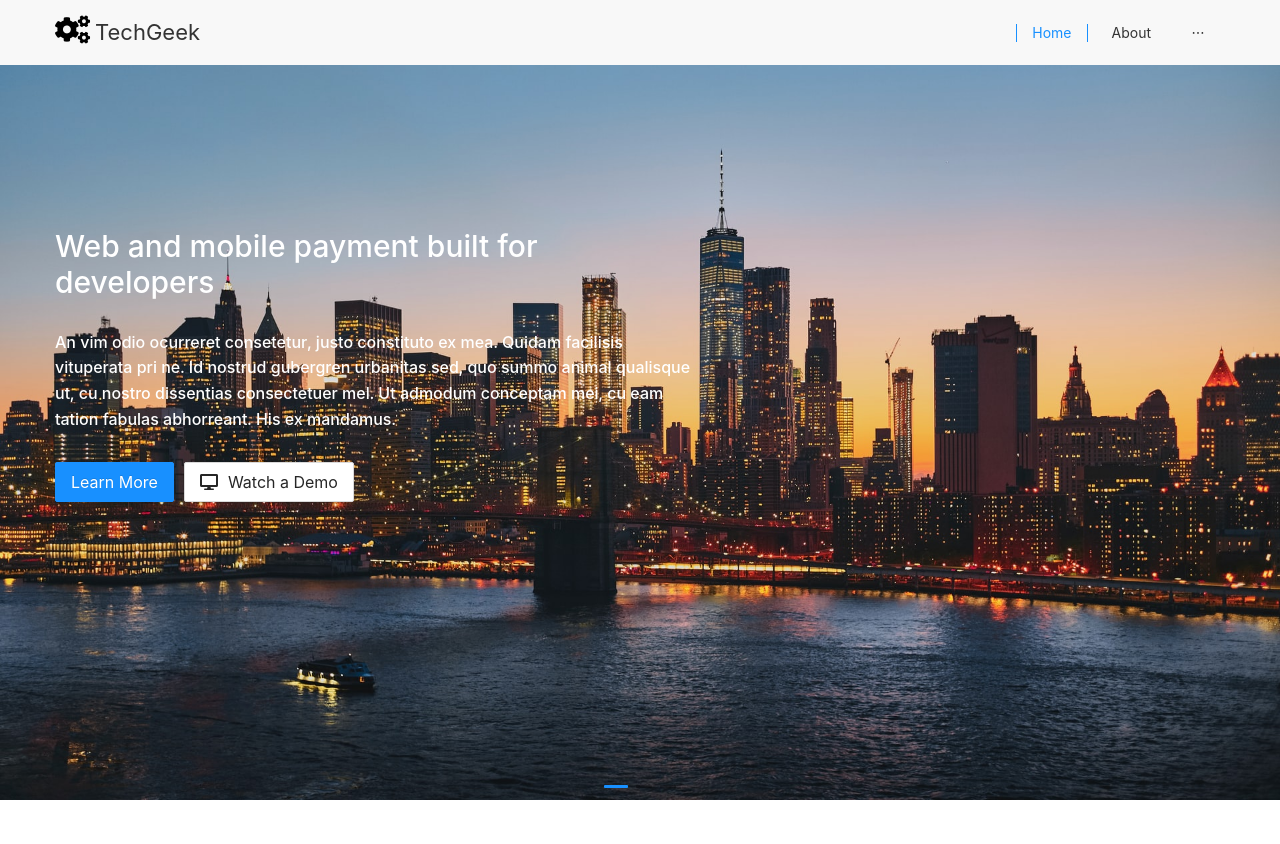
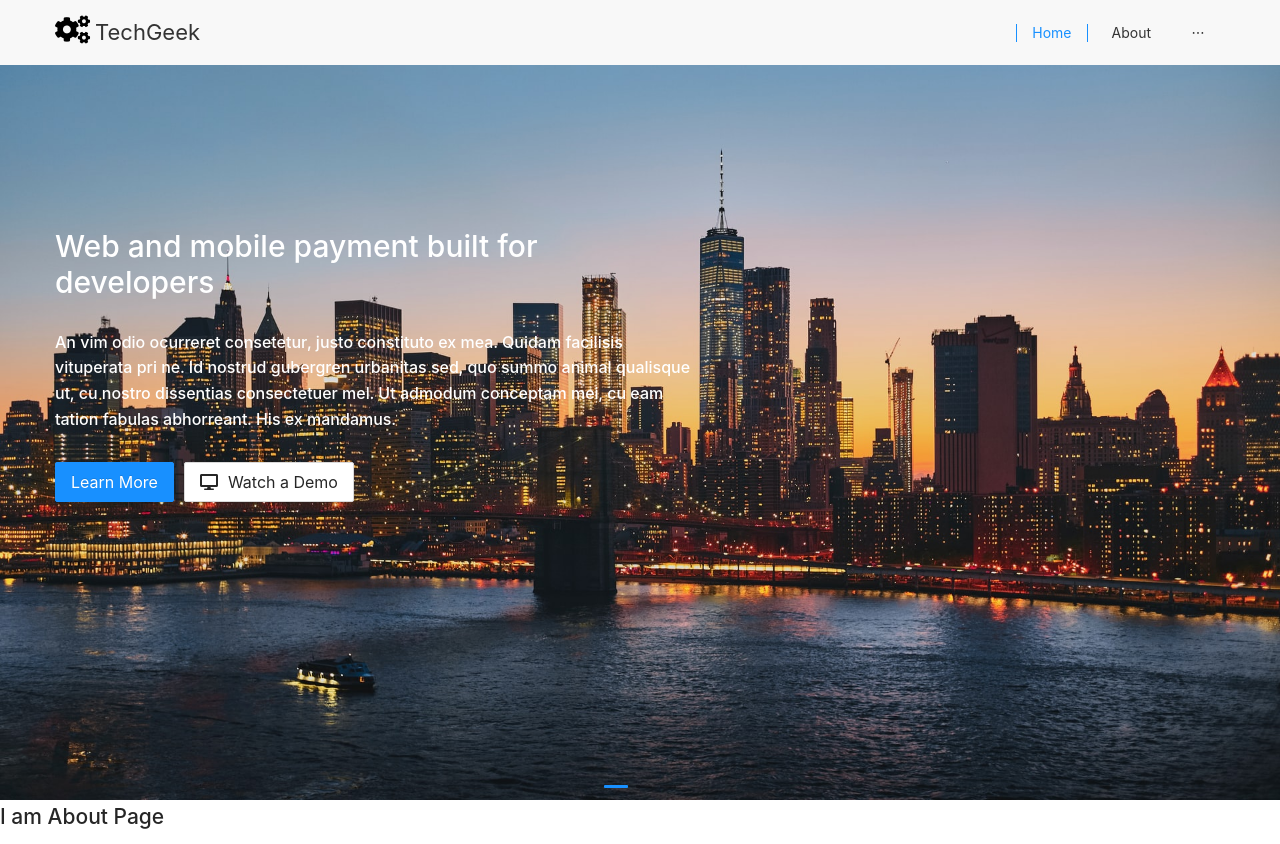
Before and after one commit to harvey0107/react-website, a React (Create React App) app: page / in a window 1280 px wide. Before the commit the page ends 800 px from the top, so only its background shows below. Built offline with nearby package versions, Linux system fonts and the light colour scheme.

Commit message:
added about component to home

```diff
--- a/src/components/home/About.js
+++ b/src/components/home/About.js
@@ -1,11 +1,11 @@
 import React from 'react'
 
-function About() {
+function AppAbout() {
     return (
         <div>
-
+            <h1>I am About Page</h1>
         </div>
     )
 }
 
-export default About
+export default AppAbout
--- a/src/views/Home.js
+++ b/src/views/Home.js
@@ -1,10 +1,13 @@
 import React from 'react'
 import AppHero from '../components/home/Hero'
+import AppAbout from '../components/home/About'
+
 
 function AppHome() {
     return (
         <div className='main'>
             <AppHero/>
+            <AppAbout/>
         </div>
     )
 }
```
